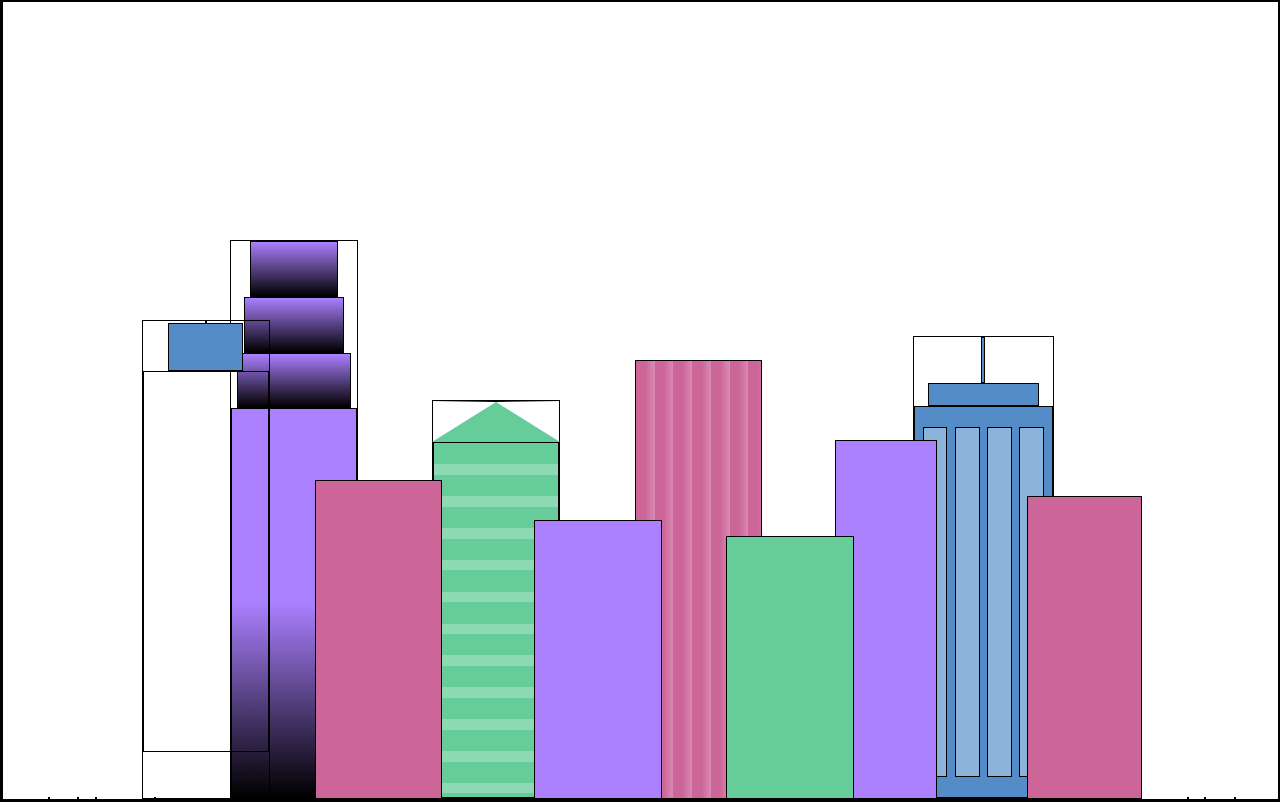
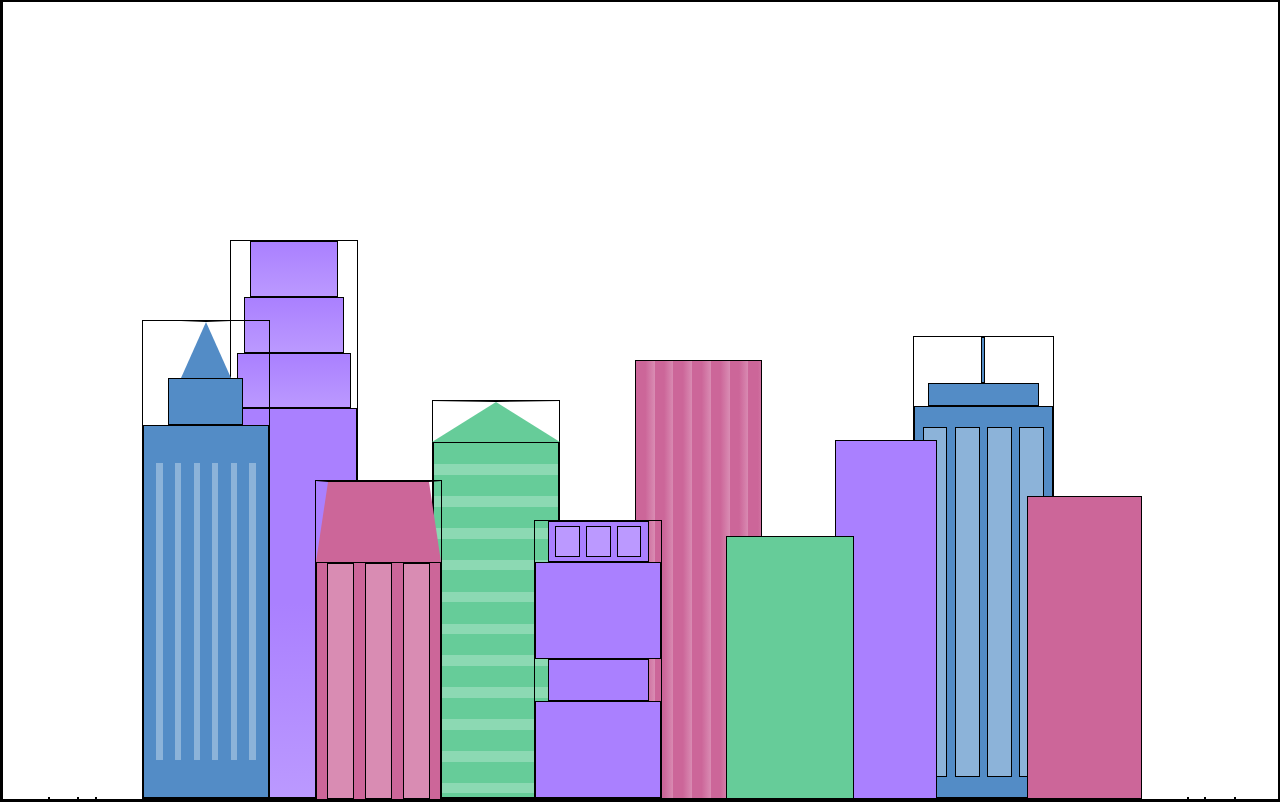
Before and after one commit to nikolas-AI/Skyline, a plain HTML site: page index.html in a window 1280 px wide. Drawn offline with Linux system fonts and the light colour scheme.

Commit message:
working on buildings

```diff
--- a/index.html
+++ b/index.html
@@ -43,9 +43,25 @@
             <div class="fb1b"></div>
             <div class="fb1c"></div>
         </div>
-        <div class="fb2"></div>
+        <div class="fb2">
+            <div class="fb2a"></div>
+            <div class="fb2b window-wrap">
+                <div class="fb2-window"></div>
+                <div class="fb2-window"></div>
+                <div class="fb2-window"></div>
+            </div>
+        </div>
         <div></div>
-        <div class="fb3"></div>
+        <div class="fb3 building-wrap">
+            <div class="fb3a window-wrap">
+                <div class="fb3-window"></div>
+                <div class="fb3-window"></div>
+                <div class="fb3-window"></div>
+            </div>
+            <div class="fb3b"></div>
+            <div class="fb3a"></div>
+            <div class="fb3b"></div>
+        </div>
         <div class="fb4"></div>
         <div class="fb5"></div>
         <div class="fb6"></div>
--- a/styles.css
+++ b/styles.css
@@ -3,7 +3,7 @@
     --building-color2: #66cc99;
     --building-color3: #cc6699;
     --building-color4: #538cc6;
-    --window-color1: black;
+    --window-color1: #bb99ff;
     --window-color2: #8cd9b3;
     --window-color3: #d98cb3;
     --window-color4: #8cb3d9;
@@ -47,16 +47,13 @@ body {
     width: 10%;
     height: 70%;
 }
-
 .bb1a {
     background-color: var(--building-color1);
     width: 70%;
 }
-
 .bb1-window {
     height: 10%;
     background: linear-gradient(var(--building-color1), var(--window-color1));
-
 }
 .bb1b {
     width: 80%;
@@ -67,9 +64,9 @@ body {
 .bb1d {
     width: 100%;
     height: 70%;
-
     background: linear-gradient( var(--building-color1) 50%, var(--window-color1));
 }
+
 
 .bb2 {
     width: 10%;
@@ -78,19 +75,18 @@ body {
     flex-direction: column;
     align-items: center;
 }
-
 .bb2a {
     border-bottom: 5vh solid var(--building-color2);
     border-right: 5vw solid transparent;
     border-left: 5vw solid transparent;
 }
-
 .bb2b {
     width: 100%;
     height: 100%;
     background: repeating-linear-gradient(var(--building-color2) 0%, var(--building-color2) 6%, var(--window-color2) 6%,
     var(--window-color2) 9% );
 }
+
 
 .bb3 {
     width: 10%;
@@ -101,6 +97,7 @@ body {
     background: repeating-linear-gradient(90deg, var(--building-color3), var(--building-color3), var(--window-color3) 15%);
 }
 
+
 .bb4 {
     width: 11%;
     height: 58%;
@@ -108,7 +105,6 @@ body {
     flex-direction: column;
     align-items: center;
 }
-
 .bb4a {
     width: 3%;
     height: 10%;
@@ -118,48 +114,86 @@ body {
     width: 80%;
     height: 5%;
     background-color: var(--building-color4);
-
 }
 .bb4c {
     width: 100%;
     height: 85%;
     background-color: var(--building-color4);
 }
-
 .bb4-window {
     width: 18%;
     height: 90%;
     background-color: var(--window-color4);
 }
 
+
+
 /* FOREGROUND BUILDINGS - "fb" stands for "foreground building" */
 .fb1 {
     width: 10%;
     height: 60%;
 }
-
+.fb1a {
+    border-bottom: 7vh solid var(--building-color4);
+    border-left: 2vw solid transparent;
+    border-right: 2vw solid transparent;
+}
 .fb1b {
     width: 60%;
     height: 10%;
     background-color: var(--building-color4);
 }
-
 .fb1c {
     width: 100%;
     height: 80%;
-    background: repeating-linear-gradient(90deg, var(--building-color4) 0%, var(transparent) 10%, transparent 15%);
+    background: repeating-linear-gradient(90deg, var(--building-color4) 0%, var(--building-color4) 10%, transparent 10%, transparent 15%),
+    repeating-linear-gradient(var(--building-color4) 0%, var(--building-color4) 10%, var(--window-color4) 10%, var(--window-color4) 90%);
 }
+
 
 .fb2 {
     width: 10%;
     height: 40%;
+}
+.fb2a {
+    width: 100%;
+    border-bottom: 10vh solid var(--building-color3);
+    border-left: 1vw solid transparent;
+    border-right: 1vw solid transparent;
+}
+.fb2b {
+    width: 100%;
+    height: 75%;
     background-color: var(--building-color3);
 }
+.fb2-window {
+    width: 22%;
+    height: 100%;
+    background-color: var(--window-color3);
+}
+
+
 .fb3 {
     width: 10%;
     height: 35%;
+}
+.fb3a {
+    width: 80%;
+    height: 15%;
     background-color: var(--building-color1);
 }
+.fb3b {
+    width: 100%;
+    height: 35%;
+    background-color: var(--building-color1);
+}
+.fb3-window {
+    width: 25%;
+    height: 80%;
+    background-color: var(--window-color1);
+}
+
+
 .fb4 {
     position: relative;
     left: 10%;
@@ -167,6 +201,8 @@ body {
     height: 45%;
     background-color: var(--building-color1);
 }
+
+
 .fb5 {
     position: relative;
     right: 10%;
@@ -174,6 +210,8 @@ body {
     height: 33%;
     background-color: var(--building-color2);
 }
+
+
 .fb6 {
     width: 9%;
     height: 38%;
```
